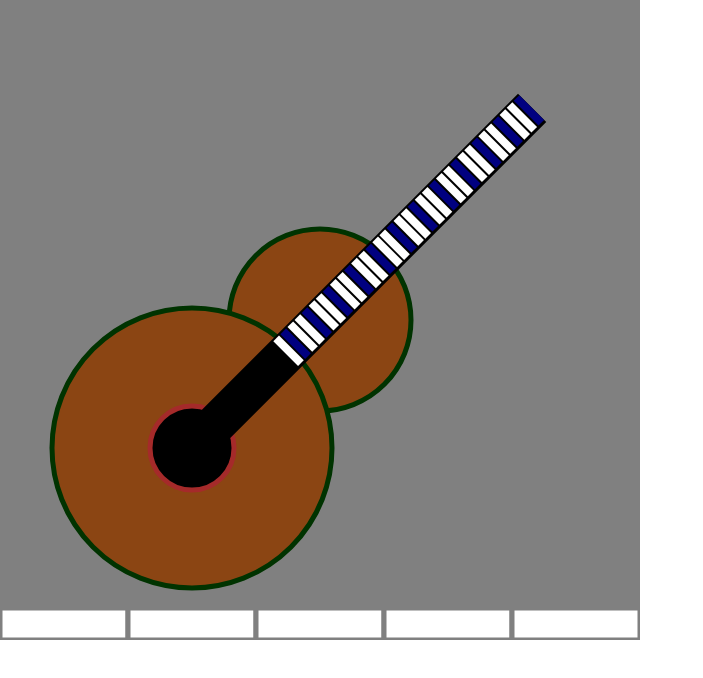
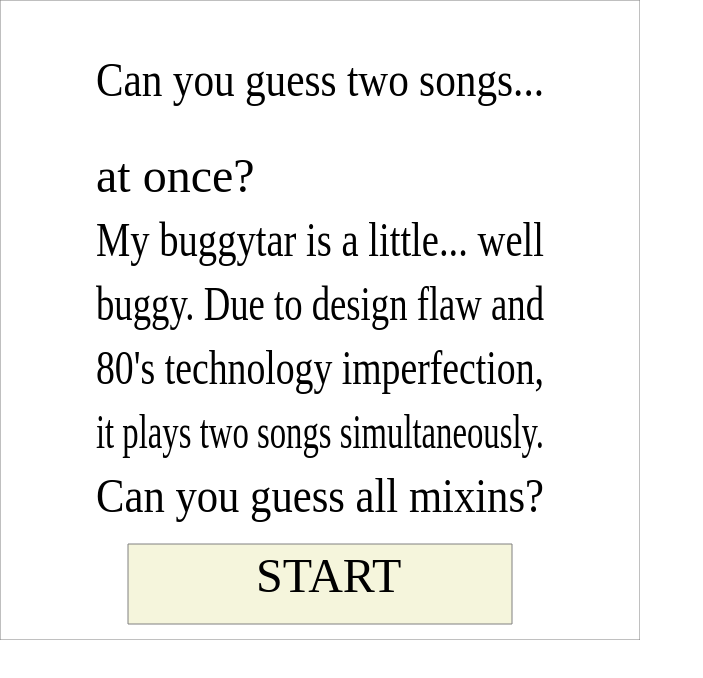
Before and after one commit to B0dz1o/buggytar, a website: page dev.html in a window 1280 px wide. Shown: the whole page, without its empty margins (0-703 px from the left). Drawn offline with Linux system fonts and the light colour scheme.

Commit message:
welcome screen
moving between screens

```diff
--- a/dev.html
+++ b/dev.html
@@ -13,7 +13,8 @@
     <canvas id="mainCanvas" width="640" height="640"></canvas>
     <script src="js/chords.js"> </script>
     <script src="js/TinyMusic.js"> </script>
-    <script src="js/guitar.js">  </script>
+    <script src="js/guitarScreen.js">  </script>
+    <script src="js/welcomeScreen.js">  </script>
     <script src="js/main.js"> </script>
   </body>
 </html>
--- a/js/guitar.js
+++ b/js/guitarScreen.js
@@ -1,5 +1,5 @@
 ///main screen drawn in canvas
-(function() {
+guitarScreen = function() {
   var canvas = document.getElementById('mainCanvas');
   var context = canvas.getContext('2d');
   var centerX = canvas.width / 2;
@@ -72,4 +72,4 @@
     }
   });
 
-})();
+};
--- a/js/main.js
+++ b/js/main.js
@@ -1,3 +1,37 @@
+if(typeof glob === 'undefined'){
+  glob = {};
+}
+glob.stateMachine = {
+  state: '',
+  statechanged: function(newState) {
+    state = newState;
+    switch(newState) {
+      case 'welcome_loaded':
+        startButton();
+        break;
+      default:
+        break;
+    }
+  }
+}
+
+var startButton = function(){
+  var canvas = document.getElementById('mainCanvas');
+  var centerX = canvas.width / 2;
+  var centerY = canvas.height / 2;
+  var listener = function (event) {
+    if (event.pageY > 1.7 * centerY &&
+      event.pageY < 1.95 * centerY &&
+      event.pageX > 0.4 * centerX &&
+      event.pageX < 1.6 * centerX) {
+        canvas.removeEventListener('click', listener);
+        guitarScreen();
+    }
+  };
+  canvas.addEventListener('click', listener);
+};
+
+
 ac = new AudioContext();
 
 var playNotes = function(strums, pTempo) {
@@ -31,3 +65,5 @@ house_rising4 = fMaj.slice(0,1).concat(fMaj.slice(2,4),
   fMaj.slice(0).reverse().slice(0,3));
 // playNotes(gfather1.concat(gfather2));
 // playNotes(house_rising1.concat(house_rising2, house_rising3, house_rising4), 180);
+
+welcomeScreen();
--- /dev/null
+++ b/js/welcomeScreen.js
@@ -0,0 +1,40 @@
+///main screen drawn in canvas
+var welcomeScreen = function() {
+  var canvas = document.getElementById('mainCanvas');
+  var context = canvas.getContext('2d');
+  var centerX = canvas.width / 2;
+  var centerY = canvas.height / 2;
+
+  context.font = '48px Gill Sans Extrabold fantasy';
+  context.fillText("Can you guess two songs...", 0.3 * centerX, 0.3 * centerY, 1.4 * centerX);
+  setTimeout(function() {
+    context.fillText("at once?", 0.3 * centerX, 0.6 * centerY, 1.4 * centerX);
+  }, 1000);
+  setTimeout(function() {
+    context.fillText("My buggytar is a little... well", 0.3 * centerX, 0.8 * centerY, 1.4 * centerX);
+    context.fillText("buggy. Due to design flaw and", 0.3 * centerX, 1 * centerY, 1.4 * centerX);
+    context.fillText("80's technology imperfection,", 0.3 * centerX, 1.2 * centerY, 1.4 * centerX);
+    context.fillText("it plays two songs simultaneously.", 0.3 * centerX, 1.4 * centerY, 1.4 * centerX);
+    context.fillText("Can you guess all mixins?", 0.3 * centerX, 1.6 * centerY, 1.4 * centerX);
+
+  }, 2000);
+
+  setTimeout(function(){
+    context.beginPath()
+    context.rect(0.4 * centerX, 1.7 * centerY, 1.2 * centerX, 0.25 * centerY);
+    context.fillStyle = 'beige';
+    context.strokeStyle = 'grey';
+    context.fill();
+    context.stroke();
+    context.fillStyle = 'black';
+    context.fillText("START", 0.8 * centerX, 1.85 * centerY);
+    glob.stateMachine.statechanged('welcome_loaded');
+  }, 2500);
+
+  ///background
+  context.beginPath();
+  context.rect(0, 0, 2 * centerX, 2 * centerY);
+  context.strokeStyle = "grey";
+  context.stroke();
+
+};
```
Also changed, not shown: docs/index.html (+2 -2 lines), .travis.yml, README.md.
